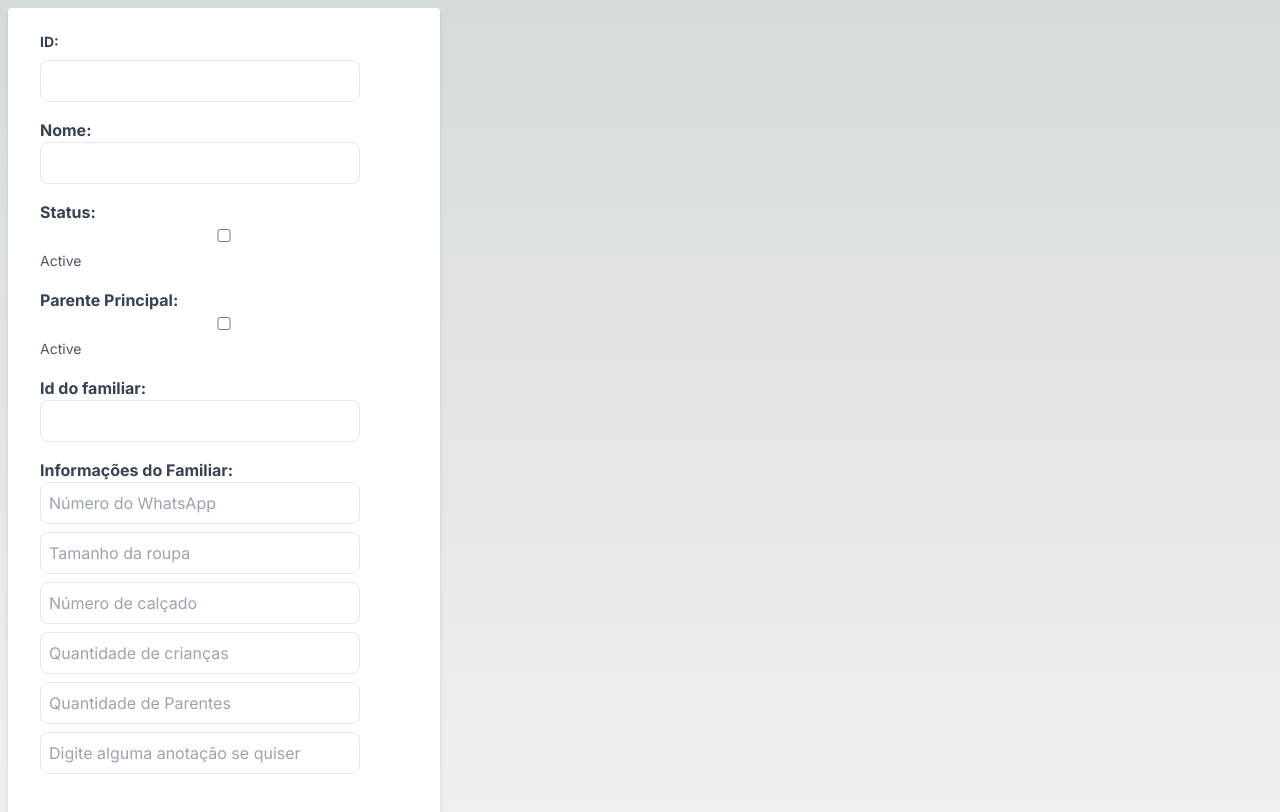
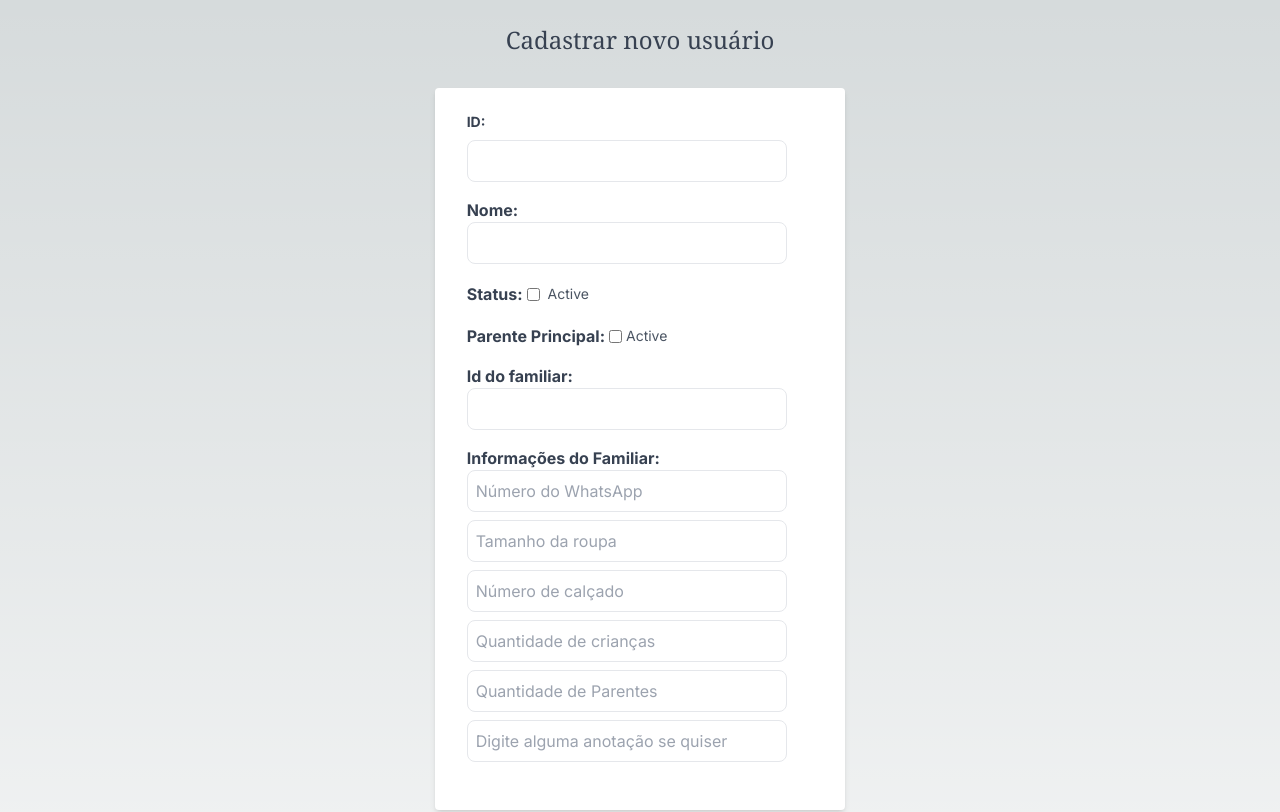
Before and after one commit to correaa1/ong-frontend, a Next.js app: page / in a window 1280 px wide. Shown: the top 812 px of the page. Built offline with nearby package versions, Linux system fonts and the light colour scheme.

Commit message:
styles register,userlist,userprofile

```diff
--- a/src/app/list/profile/userDetail.jsx
+++ b/src/app/list/profile/userDetail.jsx
@@ -26,22 +26,55 @@ const UserDetails = () => {
     }
 
     return (
-        <div>
-            <h1>User Details</h1>
-            <p>ID: {user.id}</p>
-            <p>Name: {user.name}</p>
-            <p>Parente principal: {user.mainParent}</p>
-            <p>id do familiar: {user.idMainParent}</p>
-            <p>Phone: {user.infoUsers.phone}</p>
-            <p>Tamanho de roupa: {user.infoUsers.clothingSize}</p>
-            <p>Tamanho de tenis: {user.infoUsers.shoe}</p>
-            <p>Quantidade de familiares: {user.infoUsers.amountParent}</p>
-            <p>Quantidade de crianças: {user.infoUsers.amountChildren}</p>
-            <p>anotação: {user.infoUsers.note}</p>
+        <div className='flex h-max items-center justify-center mt-10 '>
+           <div className='border border-emerald-400 rounded-2xl m-5 p-10'>
+
+            <h1 className='text-gray-700 text-3xl text-center'>Perfil de usuário  </h1>
+               <div className='border border-emerald-400 p-2 m-5 rounded-2xl'>
+            <p className='p-1 text-xl text-gray-700'>Name: {user.name}</p>
+               </div>
+               <div className='border border-emerald-400 p-2 m-5 rounded-2xl'>
+                   <p className='text-xl text-gray-700'>ID: {user.id}</p>
+               </div>
+
+               <div className='border border-emerald-400 p-2 m-5 rounded-2xl'>
+                   <p className='text-xl text-gray-700'>Name: {user.name}</p>
+               </div>
+
+               <div className='border border-emerald-400 p-2 m-5 rounded-2xl'>
+                   <p className='text-xl text-gray-700'>Parente principal: {user.mainParent}</p>
+               </div>
+
+               <div className='border border-emerald-400 p-2 m-5 rounded-2xl'>
+                   <p className='text-xl text-gray-700'>id do familiar: {user.idMainParent}</p>
+               </div>
+
+               <div className='border border-emerald-400 p-2 m-5 rounded-2xl'>
+                   <p className='text-xl text-gray-700'>Phone: {user.infoUsers.phone}</p>
+               </div>
+
+               <div className='border border-emerald-400 p-2 m-5 rounded-2xl'>
+                   <p className='text-xl text-gray-700'>Tamanho de roupa: {user.infoUsers.clothingSize}</p>
+               </div>
+
+               <div className='border border-emerald-400 p-2 m-5 rounded-2xl'>
+                   <p className='text-xl text-gray-700'>Tamanho de tenis: {user.infoUsers.shoe}</p>
+               </div>
+
+               <div className='border border-emerald-400 p-2 m-5 rounded-2xl'>
+                   <p className='text-xl text-gray-700'>Quantidade de familiares: {user.infoUsers.amountParent}</p>
+               </div>
+
+               <div className='border border-emerald-400 p-2 m-5 rounded-2xl'>
+                   <p className='text-xl text-gray-700'>Quantidade de crianças: {user.infoUsers.amountChildren}</p>
+               </div>
+
+               <div className='border border-emerald-400 p-2 m-5 rounded-2xl'>
+                   <p className='text-xl text-gray-700'>anotação: {user.infoUsers.note}</p>
+               </div>
 
 
-
-            {/* Display other user details as needed */}
+            </div>
         </div>
     );
 };
--- a/src/app/list/userList.jsx
+++ b/src/app/list/userList.jsx
@@ -34,13 +34,13 @@ const UserList = () => {
     }, []);
 
     return (
-        <div className="flex flex-col  items-center  bg-indigo-900 h-screen justify-center	  ">
-            <div className='shadow-lg border border-solid border-cyan-300 rounded-3xl p-4 bg-indigo-900'>
-                <h1 className=" font-serif	  p-5 text-teal-50 text-5xl">Lista geral</h1>
-                <ul className=''>
+        <div className="flex   items-center  h-screen justify-center	  ">
+            <div className='flex  flex-col border border-solid border-cyan-300 rounded-3xl p-4 bg-emerald-100'>
+                <h1 className=" font-serif p-5 text-gray-700 text-5xl">Lista geral</h1>
+                <ul >
                     {users.map((user) => (
-                        <li  key={user.id}>
-                            <label className=" flex items-center gap-2 font-serif p-2 text-teal-50 text-2xl">
+                        <li className='ml-4'  key={user.id}>
+                            <label className=" flex items-center gap-2 font-serif p-2 text-gray-700 text-2xl">
                                 <input
                                     type="checkbox"
                                     checked={users.includes(user.id)}
@@ -51,7 +51,7 @@ const UserList = () => {
                         </li>
                     ))}
                 </ul>
-                <button onClick={handleUserListSelect}>View Selected Users</button>
+                <button className='bg-blue-none hover:bg-emerald-200 m-2 p-3 rounded-2xl font-serif  text-gray-700 text-2xl' onClick={handleUserListSelect}>Enviar para entrega </button>
             </div>
         </div>
     );
--- a/src/app/page.js
+++ b/src/app/page.js
@@ -14,12 +14,12 @@ export default function Home() {
   return (
       <Router>
               <Routes>
-                  <Route path="/" element={<Form />}>
-                  <Route path="/list" element={<UserList/>} />
+                  <Route path="/" element={<Form />}/>
                   <Route path="/register" element={<Form/>} />
+                      <Route path="/list" element={<UserList/>} />
                   <Route path="/list/profile/:id" element={<UserDetails/>} />
                   <Route path="/list/userListSelect" element={<UserListSelect />} />
-                  </Route>
+
               </Routes>
 
       </Router>
--- a/src/app/register/page.jsx
+++ b/src/app/register/page.jsx
@@ -1,17 +1,15 @@
 "use client"
-import UserRegister from "@/app/register/userRegister";
 import {BrowserRouter as Router, Route, Routes} from "react-router-dom";
 import UserList from "@/app/list/userList";
 import Form from "@/app/register/userRegister";
-import UserDetails from "@/app/list/profile/userDetail";
-import UserListSelect from "@/app/list/profile/userListSelect";
+
 import React from "react";
 
 const Register = () => {
   return (
       <Router>
           <Routes>
-                  <Route path="/register" element={<Form/>} />
+                  <Route path="/" element={<Form/>} />
               <Route path="/list" element={<UserList/>} />
 
           </Routes>
--- a/src/app/register/userRegister.jsx
+++ b/src/app/register/userRegister.jsx
@@ -2,6 +2,7 @@
 import {Link} from 'react-router-dom'
 import { useState } from 'react';
 import axios from 'axios';
+import UserList from "@/app/list/userList";
 
 const Form = () => {
   const [formData, setFormData] = useState({
@@ -48,8 +49,9 @@ const Form = () => {
   };
 
   return (
-  <div class="w-full max-w-md flex flex-col   ">
-  <div class='p-2'>
+  <div className=" justify-center flex flex-col items-center">
+      <h1 className='m-4 font-serif p-2 text-gray-700 text-2xl'>Cadastrar novo usuário</h1>
+  <div className='p-2  w-1/3 '>
   <form onSubmit={handleSubmit} className="bg-white shadow-md rounded px-8 pt-6 pb-8 mb-4">
             <div className="mb-4">
               <label htmlFor="id" className="block text-gray-700 text-sm font-bold mb-2 ">
@@ -78,8 +80,8 @@ const Form = () => {
               />
             </div>
 
-            <div className="mb-4">
-              <label htmlFor="stats" className="block text-gray-700 font-bold">
+            <div className="mb-4 flex items-center">
+              <label htmlFor="stats" className=" text-gray-700 font-bold">
                 Status:
               </label>
               <input
@@ -88,12 +90,12 @@ const Form = () => {
                 name="stats"
                 checked={formData.stats}
                 onChange={handleChange}
-                className="w-full leading-tight "
+                className=" m-1 leading-tight "
               />
-              <span className="text-sm text-gray-600">Active</span>
+              <span className="p-1 text-sm text-gray-600">Active</span>
             </div>
 
-      <div className="mb-4">
+      <div className="mb-4 flex items-center">
           <label htmlFor="mainParent" className="block text-gray-700 font-bold">
               Parente Principal:
           </label>
@@ -103,7 +105,7 @@ const Form = () => {
               name="mainParent"
               checked={formData.mainParent}
               onChange={handleChange}
-              className="w-full leading-tight "
+              className="m-1 leading-tight "
           />
           <span className="text-sm text-gray-600">Active</span>
       </div>
@@ -195,7 +197,7 @@ const Form = () => {
                                               }
                                               className="w-full p-2 mt-2 border rounded-lg max-w-xs"
                                             />
-   <                                          input
+   <                                            input
                                                placeHolder='Quantidade de Parentes'
                                                type="text"
                                                id="amountParent"
@@ -233,7 +235,7 @@ const Form = () => {
                   </div></form>
   </div>
 
-<div className='w=full p-2 '>
+<div className='w=full p-2  w-1/3'>
 <form onSubmit={handleSubmit} className="bg-white shadow-md rounded px-8 pt-6 pb-8 mb-4">
         <div className="mb-4  ">
           <label htmlFor="address" className="block text-gray-700 font-bold">
@@ -322,13 +324,11 @@ const Form = () => {
          <button type="submit" className="bg-blue-500 text-white py-2 px-4 rounded-lg">
                            Salvar cadastro
                          </button>
-                            <Link to='/list'>
+                            <Link to='/list'   >
                                 <button type="submit" className="bg-blue-500 text-white py-2 px-4 rounded-lg">
                              ir para lista geral
                                </button> </Link>
            </div>
-
-
  </form>
 
 </div>
```
